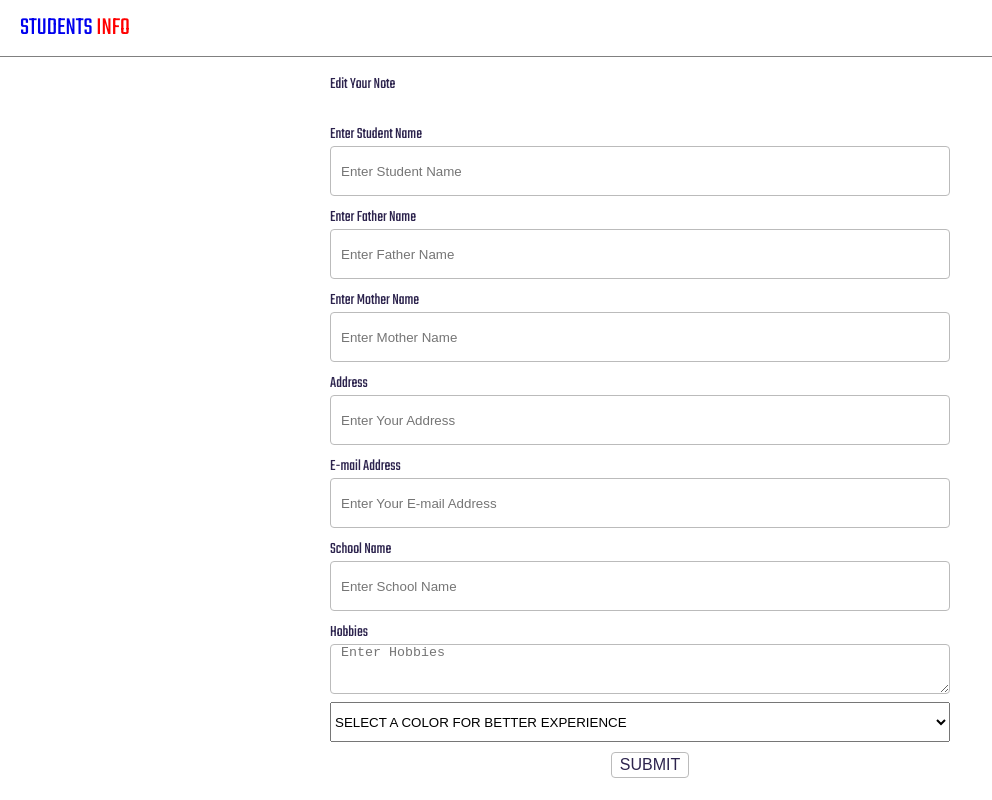
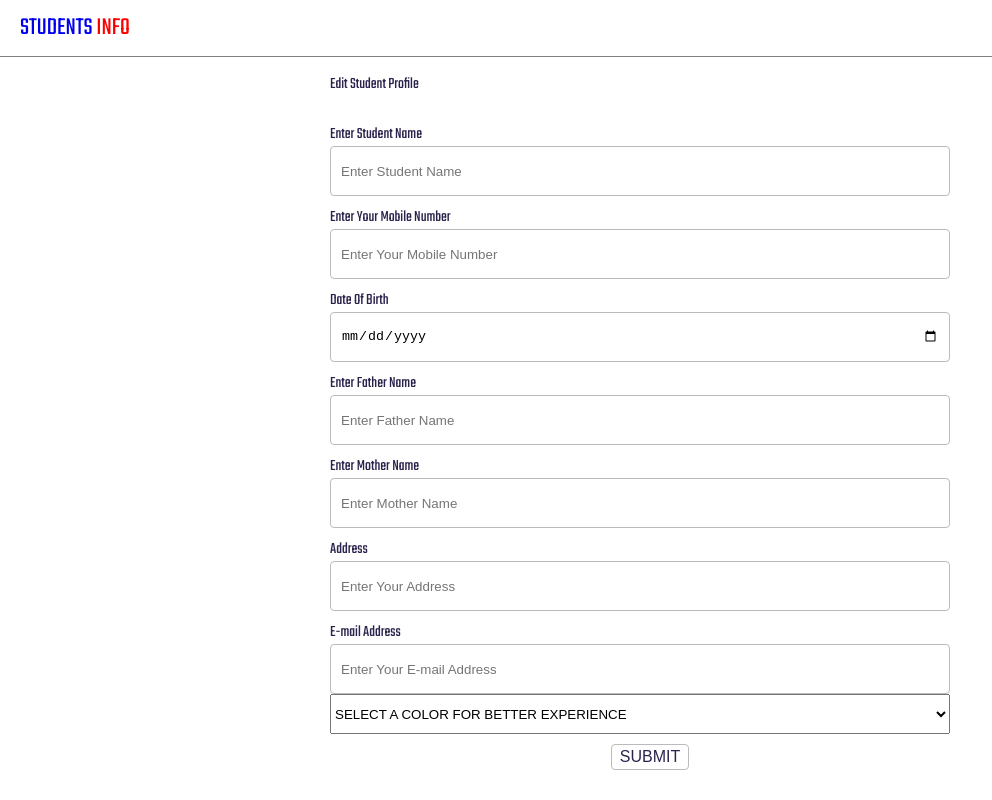
Before and after one commit to ramavatarmeena99/Avatar-Students-Details, a React (Create React App) app: page /1/edit in a window 1280 px wide. Shown: the whole page, without its empty margins (0-992 px from the left). Built offline with nearby package versions, Linux system fonts and the light colour scheme.

Commit message:
Date Of Birth Fixed

```diff
--- a/package.json
+++ b/package.json
@@ -16,6 +16,7 @@
     "redux": "^4.2.0",
     "redux-persist": "^6.0.0",
     "styled-components": "^5.3.6",
+    "validator": "^13.7.0",
     "web-vitals": "^2.1.4"
   },
   "scripts": {
--- a/src/components/reusable/Form/index.js
+++ b/src/components/reusable/Form/index.js
@@ -4,6 +4,7 @@ import InputTextField from "../InputTextField";
 import Button from "../Button";
 import Title from "../Title";
 import Center from "../Center";
+// import validator from "validator";
 import { useDispatch, useSelector } from "react-redux";
 import {
   createNotesAction,
@@ -16,12 +17,15 @@ import { colors } from "../../../data";
 
 export default function TaskModal({ handleClose }) {
   const [title, setTitle] = useState("");
+  const [number, setNumber] = useState(true);
   const [fatherName, setFatherName] = useState("");
   const [motherName, setMotherName] = useState("");
   const [address, setAdddress] = useState("");
   const [email, setEmail] = useState("");
   const [school, setSchool] = useState("");
-  const [hobbies, setHobbies] = useState("");
+  const [dateOfBirth, setDateOfBirth] = useState("");
+
+  // const [message, setMessage] = useState("");
 
   // const [image, setImage] = useState("");
   const [isEdit, seIsEdit] = useState(false);
@@ -44,7 +48,7 @@ export default function TaskModal({ handleClose }) {
     setEmail(editNotesData?.email);
     setSchool(editNotesData?.school);
 
-    setColor(editNotesData?.color || "red");
+    setColor(editNotesData?.color || "black");
     setChecked(editNotesData?.completed);
 
     if (editNotesData?.id) {
@@ -64,16 +68,21 @@ export default function TaskModal({ handleClose }) {
       motherName,
       address,
       email,
-      hobbies,
       school,
+      number,
+      dateOfBirth,
       completed: false,
       // image,
       createdAt: myDate,
       updatedAt: myDate,
       color,
     };
-
-
+    // if (validator.isEmail(email)) {
+    //   setMessage("Thank you");
+    // } else {
+    //   setMessage("Please, enter valid Email!");
+    //   return
+    // }
 
     // if (isAlreadyTitleExist?.length > 0) {
     //   dispatch(errorAction("Title should not be same as existing title"));
@@ -85,21 +94,27 @@ export default function TaskModal({ handleClose }) {
       return;
     }
 
+    if (!number) {
+      dispatch(errorAction("Name is mandatory"));
+      return;
+    }
+
     if (isEdit) {
       let getEditabaleNotes = notesData?.filter(
         (flt) => flt.id === editNotesData.id
       )[0];
 
       getEditabaleNotes.todo = title;
+      getEditabaleNotes.number = number;
       getEditabaleNotes.updatedAt = myDate;
       getEditabaleNotes.fatherName = fatherName;
       getEditabaleNotes.motherName = motherName;
       getEditabaleNotes.address = address;
       getEditabaleNotes.email = email;
       getEditabaleNotes.school = school;
-      getEditabaleNotes.hobbies = hobbies;
       getEditabaleNotes.completed = checked;
       getEditabaleNotes.color = color;
+      getEditabaleNotes.dateOfBirth = dateOfBirth;
 
       dispatch(finalEditNotesAction(notesData));
       dispatch(errorAction("Succesfully Student Profile updated"));
@@ -123,47 +138,51 @@ export default function TaskModal({ handleClose }) {
         val={title}
       />
       <InputTextField
+        label="Enter Your Mobile Number"
+        placeholder="Enter Your Mobile Number"
+        type="number"
+        setVal={setNumber}
+        val={number}
+      />
+      <InputTextField
+        label="Date Of Birth"
+        type="date"
+        setVal={setDateOfBirth}
+        val={dateOfBirth}
+      />
+      <InputTextField
         label="Enter Father Name"
-
         placeholder="Enter Father Name"
         setVal={setFatherName}
         val={fatherName}
       />
       <InputTextField
         label="Enter Mother Name"
-
         placeholder="Enter Mother Name"
         setVal={setMotherName}
         val={motherName}
       />
       <InputTextField
         label="Address"
-
         placeholder="Enter Your Address "
         setVal={setAdddress}
         val={address}
       />
       <InputTextField
         label="E-mail Address"
-
         placeholder="Enter Your E-mail Address "
         setVal={setEmail}
         val={email}
       />
-      <InputTextField
-        label="School Name"
 
-        placeholder="Enter School Name "
-        setVal={setSchool}
-        val={school}
-      />
-      <InputTextField
-        label="Hobbies"
-        multiline={true}
-        placeholder="Enter Hobbies "
-        setVal={setHobbies}
-        val={hobbies}
-      />
+      {/* <span
+        style={{
+          fontWeight: "bold",
+          color: "red"
+        }}
+      >
+        {message}
+      </span> */}
       {/* <ImageUpload
         label="Enter description"
         multiline={true}
--- a/src/components/reusable/InputTextField/index.js
+++ b/src/components/reusable/InputTextField/index.js
@@ -7,6 +7,9 @@ export default function InputTextField({
   val,
   label,
   multiline,
+  type,
+  maxlength,
+  pattern
 }) {
   return (
     <>
@@ -20,8 +23,11 @@ export default function InputTextField({
       ) : (
         <Input
           placeholder={placeholder}
+          type={type}
           onChange={(e) => setVal(e.target.value)}
           value={val}
+          maxlength={maxlength}
+        pattern={pattern}
         />
       )}
     </>
--- a/src/pages/DetailsNotes.js
+++ b/src/pages/DetailsNotes.js
@@ -16,14 +16,51 @@ export default function DetailsNotes() {
   return (
     <Main>
       <Container>
-        <h1>Student Profile: </h1>
+        <h1>Student Profile </h1>
         <br />
         <StudentInfo>
           <div style={{ width: "50%" }}>
-            <StudentDetails>Student Name: </StudentDetails>
+            <StudentDetails>Student Name </StudentDetails>
+          </div>
+
+          <div style={{ width: "80%" }}>
+          <Title>{capitalizeFirstLetter(editNotesData.todo)} </Title>
+          </div>
+        </StudentInfo>
+        <br />
+        <StudentInfo>
+          <div style={{ width: "50%" }}>
+            <StudentDetails> Mobile Number: </StudentDetails>
           </div>
           <div style={{ width: "80%" }}>
-            <Title>{capitalizeFirstLetter(editNotesData.todo)} </Title>
+          <Description>
+            {getMyValue(editNotesData.number)}
+
+              </Description>
+          </div>
+        </StudentInfo>
+        <br />
+        <StudentInfo>
+          <div style={{ width: "50%" }}>
+            <StudentDetails> Date Of Birth : </StudentDetails>
+          </div>
+          <div style={{ width: "80%" }}>
+          <Description>
+            {getMyValue(editNotesData.dateOfBirth)}
+
+              </Description>
+          </div>
+        </StudentInfo>
+        <br/>
+        <StudentInfo>
+          <div style={{ width: "50%" }}>
+            <StudentDetails>Student E-Mail Id: </StudentDetails>
+          </div>
+          <div style={{ width: "80%" }}>
+            <Description>
+            {getMyValue(editNotesData.email)}
+
+              </Description>
           </div>
         </StudentInfo>
         <br />
--- a/src/pages/EditNotes.js
+++ b/src/pages/EditNotes.js
@@ -7,7 +7,7 @@ export default function EditNotes() {
   return (
     <Main>
       <Container>
-        <Title>Edit Your Note</Title>
+        <Title>Edit Student Profile</Title>
         <Form />
       </Container>
     </Main>
--- a/src/pages/Notes.js
+++ b/src/pages/Notes.js
@@ -23,10 +23,7 @@ import Span from "../components/reusable/Span";
 import Alert from "../components/reusable/Alert";
 import { errorAction } from "../redux/action/errorActions";
 
-function capitalizeFirstLetter(string) {
-  return string
-  // charAt(0).toUpperCase() + string.slice(1);
-}
+
 
 export default function Notes() {
   const navigate = useNavigate();
@@ -92,21 +89,13 @@ export default function Notes() {
           return (
             <Box color={item.color} key={index}>
               <div onClick={() => redirectToDetails(item)}>
-                <p>Student Name:</p>
-                <Title style={{ width: "95%" }}>
-                  {capitalizeFirstLetter(
-                    item.studentName?.length > 30
-                      ? item.studentName?.slice(0, 30) + "..."
-                      : item.studentName
-                  )}
-                </Title>
-                <Description>
-                  {capitalizeFirstLetter(
-                    item.fatherName?.length > 180
-                      ? item.fatherName?.slice(0, 180) + "..."
-                      : item.fatherName
-                  )}
-                </Description>
+
+              <p>Student Name:</p>
+                <Title style={{ width: "95%" }}>{item.todo}</Title>
+
+                <p> Mobile Number:</p>
+
+                <Description>{item.number}</Description>
               </div>
               <Flex justifyContent="space-between">
                 <SubTitle>Created At :{item.createdAt}</SubTitle>
```
Also changed, not shown: 1 other file (tests, documents, lock files or other folders).
